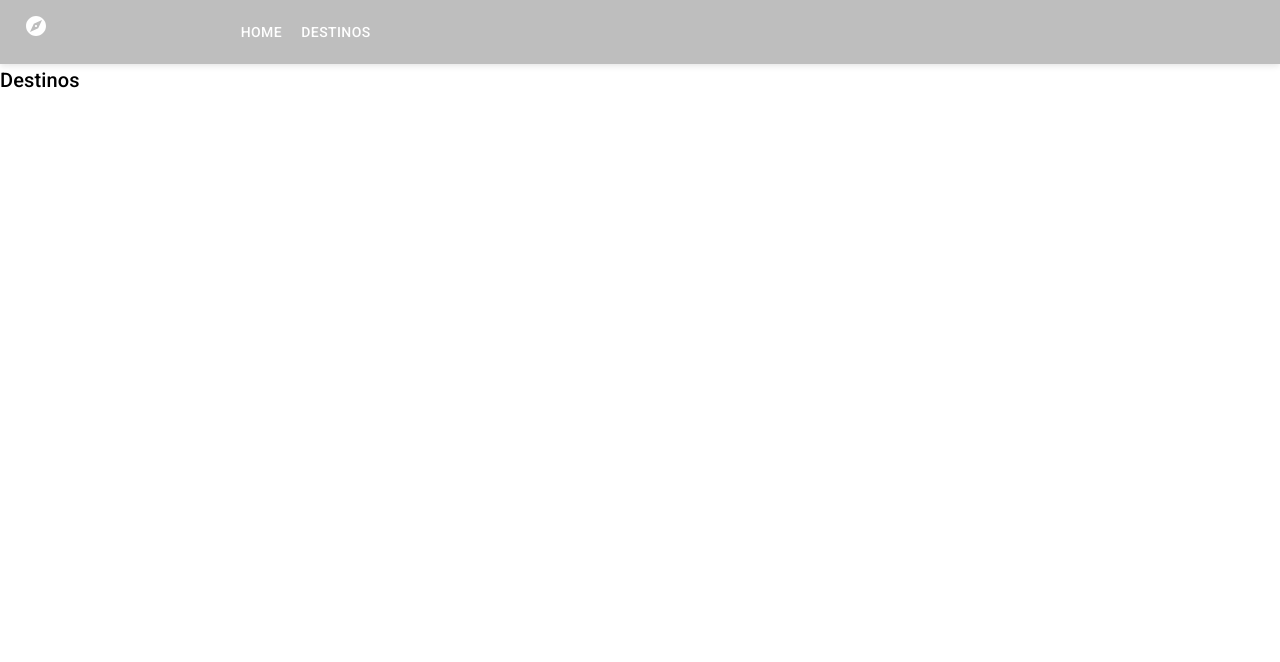
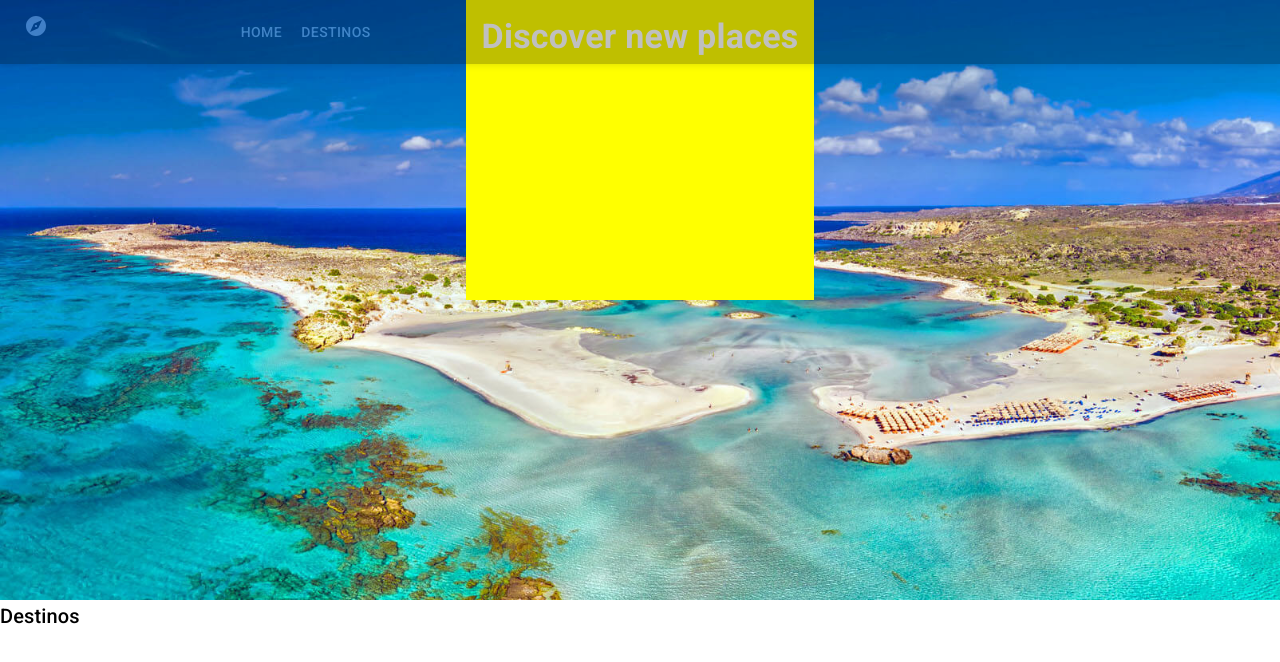
Before and after one commit to IsraelAugusto0110/ggti_projeto_23, a React (Create React App) app: page /destinos in a window 1280 px wide. Shown: the top 662 px of the page. Built offline with nearby package versions, Linux system fonts and the light colour scheme.

Commit message:
adicionado elemento header com imagem de fundo

```diff
--- a/src/App.js
+++ b/src/App.js
@@ -1,13 +1,15 @@
 import { BrowserRouter as Router, Route, Routes } from "react-router-dom";
 import Destinos from "./components/Destinos";
+import Header from "./components/Header";
 import Home from "./components/Home";
-import Navbar from "./components/Navbar";
+//import Navbar from "./components/Navbar";
 
 function App() {
   return (
     <>
       <Router>
-        <Navbar />
+        {/*  <Navbar /> */}
+        <Header />
         <Routes>
           <Route exact path="/" element={<Home />} />
           <Route path="/destinos" element={<Destinos />} />
--- /dev/null
+++ b/src/components/Header.jsx
@@ -0,0 +1,31 @@
+import { Grid, Typography } from "@mui/material";
+import React from "react";
+import Navbar from "./Navbar";
+import image from "../assets/images/creta.jpg";
+
+const Header = () => {
+  return (
+    <>
+      <Navbar />
+      <Grid
+        container
+        flexDirection="column"
+        sx={{
+          alignItems: "center",
+          backgroundImage: `url(${image})`,
+          backgroundRepeat: "no-repeat",
+          backgroundSize: "cover",
+          height: "600px",
+        }}
+      >
+        <Grid item sx={{ backgroundColor: "yellow", padding: 2 }} xs={6}>
+          <Typography color="white" fontWeight="bold" variant="h4">
+            Discover new places
+          </Typography>
+        </Grid>
+      </Grid>
+    </>
+  );
+};
+
+export default Header;
--- a/src/components/Navbar.jsx
+++ b/src/components/Navbar.jsx
@@ -18,10 +18,7 @@ const linkStyle = {
 const Navbar = () => {
   return (
     <>
-      <AppBar
-        position="static"
-        sx={{ backgroundColor: "black", opacity: 0.25 }}
-      >
+      <AppBar position="fixed" sx={{ backgroundColor: "black", opacity: 0.25 }}>
         <Toolbar>
           <Grid container>
             <Grid item xs={2}>
```
Also changed, not shown: src/assets/images/creta.jpg (added).
